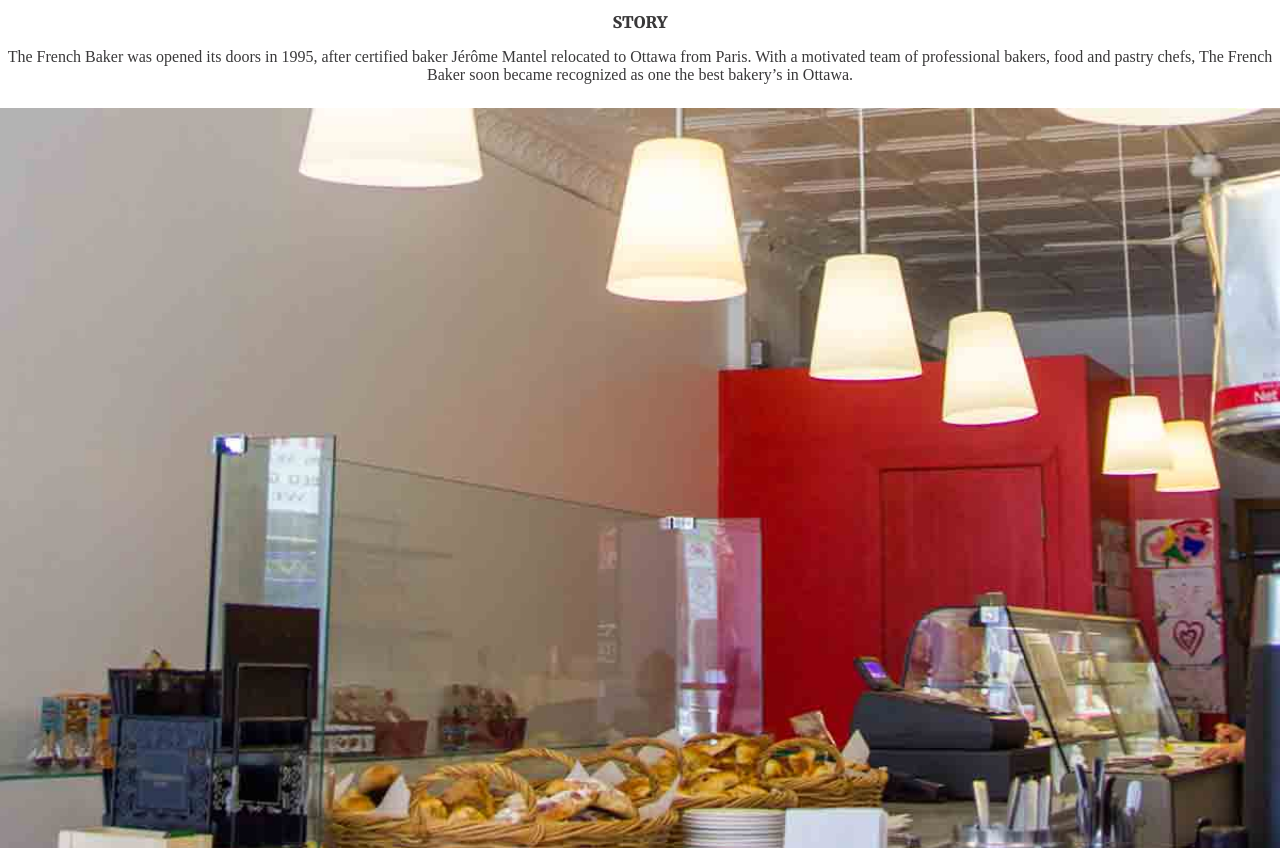
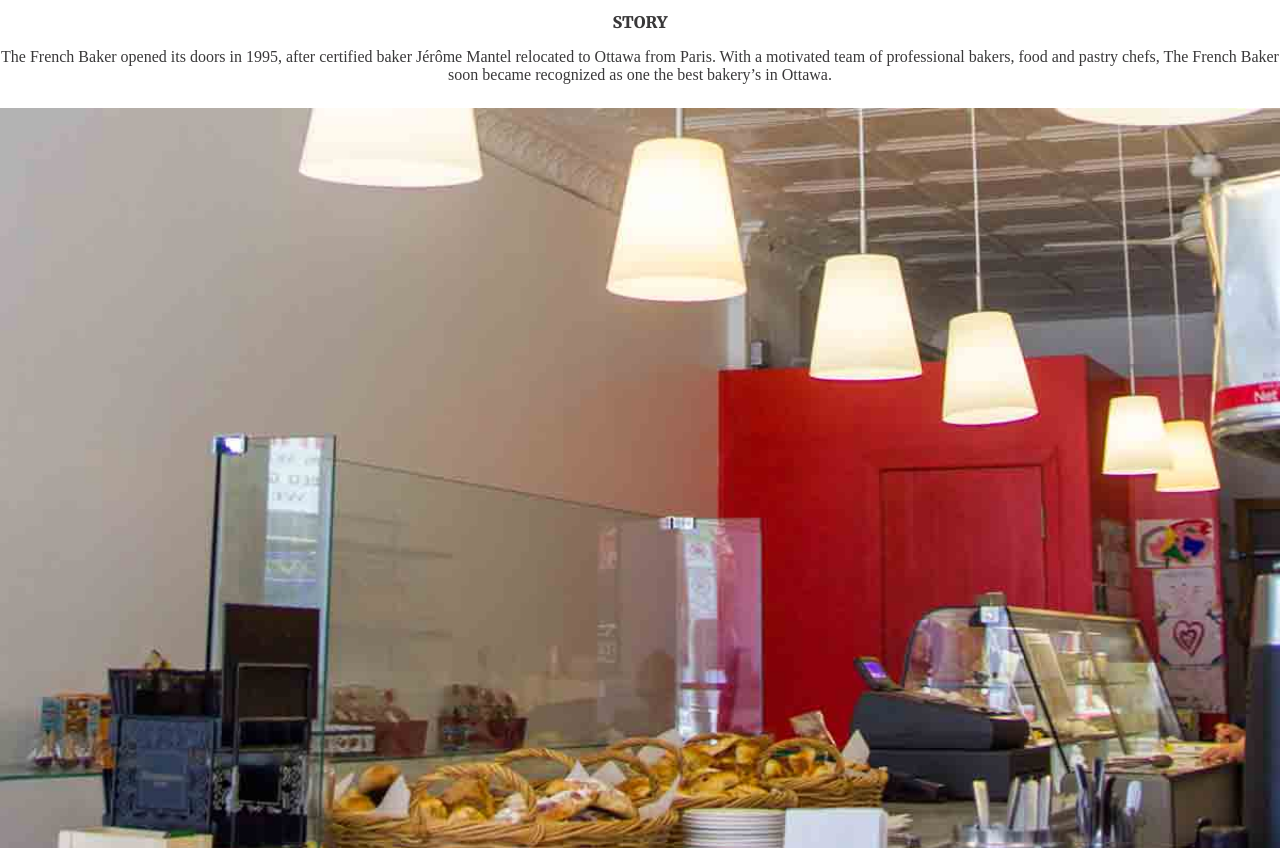
Before and after one commit to domrichichi/project-3, a plain HTML site: page index.html in a window 1280 px wide. Shown: the part 1653-2501 px from the top of the page. Drawn offline with Linux system fonts and the light colour scheme.

Commit message:
small changes
spelling errors

```diff
--- a/index.html
+++ b/index.html
@@ -33,7 +33,7 @@
 <img src="img/baker.jpg">
 
 <h3>STORY</h3>
-<p>The French Baker was opened its doors in 1995, after certified baker Jérôme Mantel relocated to Ottawa from Paris. With a motivated team of professional bakers, food and pastry chefs, The French Baker soon became recognized as one the best bakery’s in Ottawa.</p>
+<p>The French Baker opened its doors in 1995, after certified baker Jérôme Mantel relocated to Ottawa from Paris. With a motivated team of professional bakers, food and pastry chefs, The French Baker soon became recognized as one the best bakery’s in Ottawa.</p>
 
 <img src="img/inside.jpg">
 
```
